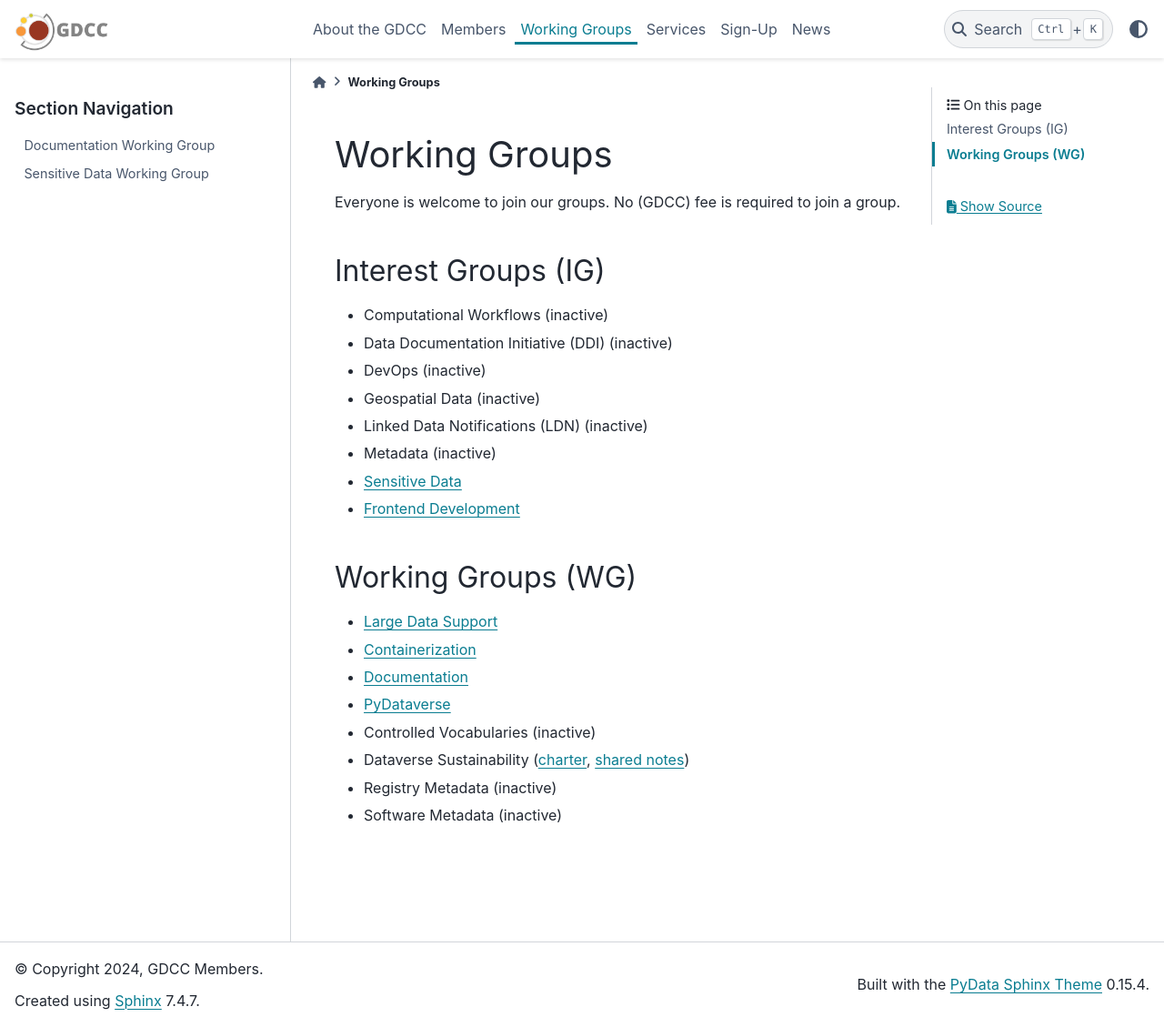
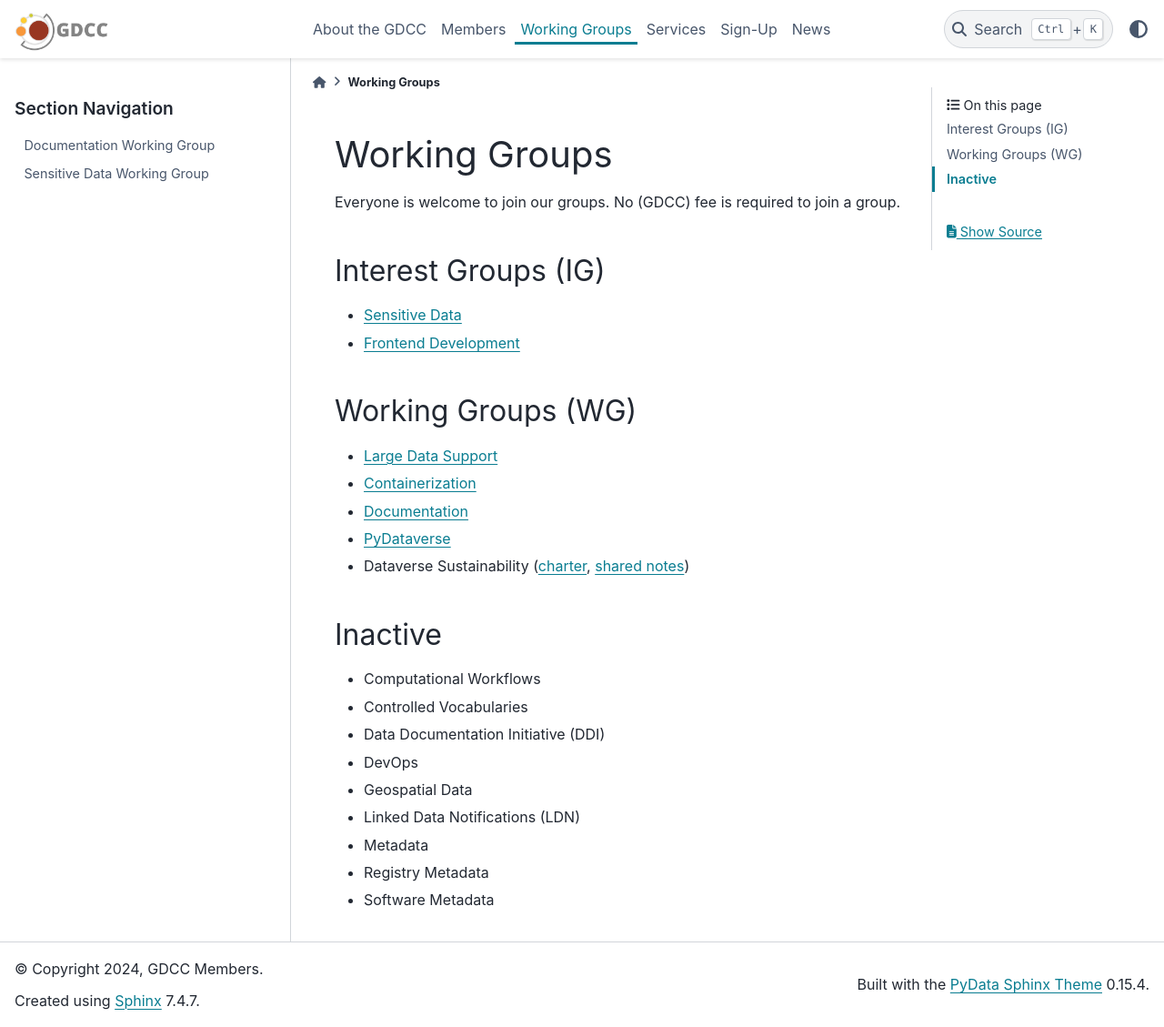
Before and after one commit to gdcc/www.gdcc.io, a Sphinx documentation site: the page built from source/working-groups.md, in a window 1280 px wide and 1129 px high. Shown: the whole window at 91% size. Built offline with Sphinx 7.4.7 and the PyData theme 0.15.4, drawn with Linux system fonts in a browser that asks for light colours; some of the changed lines change nothing that is shown.

Commit message:
move inactive groups to the bottom

````diff
--- a/source/working-groups.md
+++ b/source/working-groups.md
@@ -3,12 +3,6 @@
 Everyone is welcome to join our groups. No (GDCC) fee is required to join a group.
 
 ## Interest Groups (IG)
-- Computational Workflows (inactive)
-- Data Documentation Initiative (DDI) (inactive)
-- DevOps (inactive)
-- Geospatial Data (inactive)
-- Linked Data Notifications (LDN) (inactive)
-- Metadata (inactive)
 - [Sensitive Data](working-groups/sensitive-data)
 - [Frontend Development](https://ui.gdcc.io)
 
@@ -17,10 +11,18 @@ Everyone is welcome to join our groups. No (GDCC) fee is required to join a grou
 - [Containerization](https://ct.gdcc.io)
 - [Documentation](working-groups/documentation)
 - [PyDataverse](https://py.gdcc.io/)
-- Controlled Vocabularies (inactive)
 - Dataverse Sustainability ([charter](https://docs.google.com/document/d/17zp7hBy4OeprpZ4cL2YwuhpRL9li-7j_OCjYE0MYC1k/edit?usp=sharing), [shared notes](https://docs.google.com/document/d/1uBCeLOkHuW0BHMdMbAT3zh8gsaPFWHR1NCTVAR7Xh_A/edit?usp=sharing))
-- Registry Metadata (inactive)
-- Software Metadata (inactive)
+
+## Inactive
+- Computational Workflows
+- Controlled Vocabularies
+- Data Documentation Initiative (DDI)
+- DevOps
+- Geospatial Data
+- Linked Data Notifications (LDN)
+- Metadata
+- Registry Metadata
+- Software Metadata
 
 ```{toctree}
 :hidden:
````
